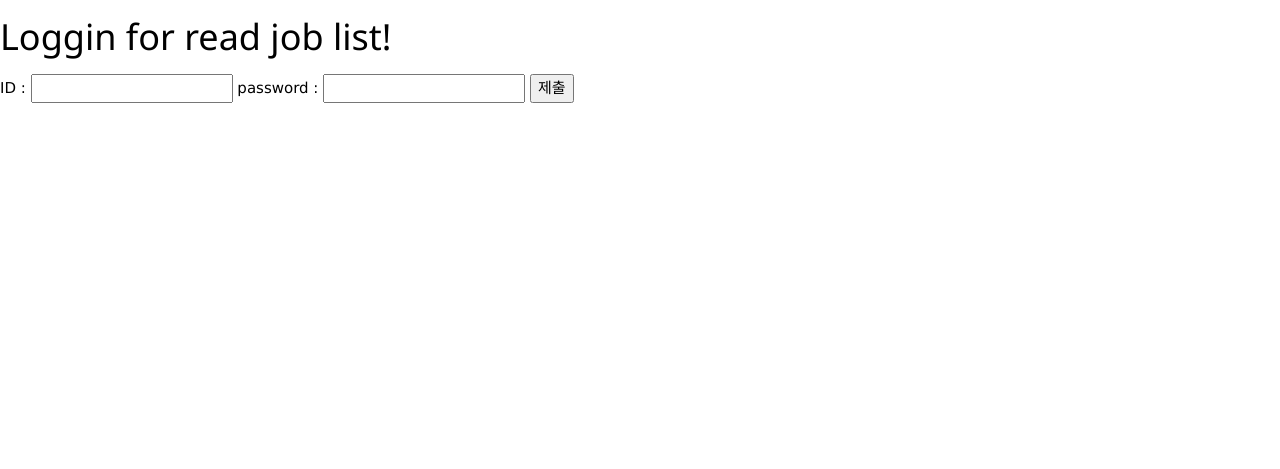
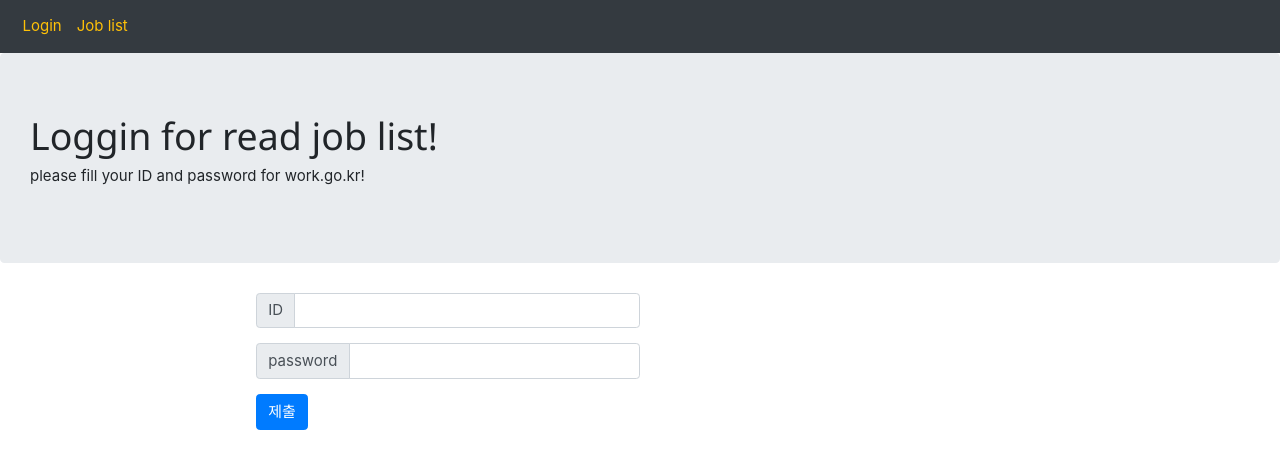
Before and after one commit to crh8598/develop, a Django app: page /job/login/ in a window 1280 px wide. Shown: the top 469 px of the page. Run offline with Django 3.2, Linux system fonts and the light colour scheme; some libraries are stand-ins or nearby versions.

Commit message:
10141642

```diff
--- a/web_config/job_list/views.py
+++ b/web_config/job_list/views.py
@@ -107,12 +107,12 @@ def collectJobInfo(d_path,id_1,pw_1):
         my_client.my_db.job_info.drop()
 
         # for goorm.io setting selenium
-        options = Options()
-        options.add_argument("--headless")
-        options.add_argument("--no-sandbox")
+        # options = Options()
+        # options.add_argument("--headless")
+        # options.add_argument("--no-sandbox")
 
-        driver = webdriver.Chrome(options=options)          # for goorm.io
-        #driver = webdriver.Chrome(executable_path=d_path) # for linux
+        # driver = webdriver.Chrome(options=options)          # for goorm.io
+        driver = webdriver.Chrome(executable_path=d_path) # for linux
 
         driver.implicitly_wait(3) # 암묵적으로 웹 자원을 (최대) 3초 기다리기
         driver.get(url=url)
--- a/web_config/static/css/style.css
+++ b/web_config/static/css/style.css
@@ -29,7 +29,7 @@ h1{font-size:36px}h2{font-size:30px}h3{font-size:24px}h4{font-size:20px}h5{font-
 h1,h2,h3,h4,h5,h6{font-family:"Segoe UI",Arial,sans-serif;font-weight:400;margin:10px 0}.w3-wide{letter-spacing:4px}
 hr{border:0;border-top:1px solid #eee;margin:20px 0}
 .w3-image{max-width:100%;height:auto}img{vertical-align:middle}a{color:inherit}
-.w3-table,.w3-table-all{border-collapse:collapse;border-spacing:0;width:100%;display:table}.w3-table-all{border:1px solid #ccc}
+.w3-table,.w3-table-all{border-collapse:collapse;border-spacing:1;width:100%;display:table}.w3-table-all{border:1px solid #ccc}
 .w3-bordered tr,.w3-table-all tr{border-bottom:1px solid #ddd}.w3-striped tbody tr:nth-child(even){background-color:#945d30}
 .w3-table-all tr:nth-child(odd){background-color:#fff}.w3-table-all tr:nth-child(even){background-color:#f1f1f1}
 .w3-hoverable tbody tr:hover,.w3-ul.w3-hoverable li:hover{background-color:#ccc}.w3-centered tr th,.w3-centered tr td{text-align:center}
--- a/web_config/templates/job_list/login_listing.html
+++ b/web_config/templates/job_list/login_listing.html
@@ -4,25 +4,62 @@
     <meta charset="UTF-8">
     <meta name="viewport" content="width=device-width, initial-scale=1.0">
     <link rel="stylesheet" href="/static/css/style.css">
-    <script src="https://code.jquery.com/jquery-3.5.1.js"></script>
+    <link rel="stylesheet" href="/static/css/style.css">
+    <!-- Latest compiled and minified CSS -->
+    <link rel="stylesheet" href="https://maxcdn.bootstrapcdn.com/bootstrap/4.5.2/css/bootstrap.min.css">
+    <!-- jQuery library -->
+    <script src="https://ajax.googleapis.com/ajax/libs/jquery/3.5.1/jquery.min.js"></script>
+    <!-- Popper JS -->
+    <script src="https://cdnjs.cloudflare.com/ajax/libs/popper.js/1.16.0/umd/popper.min.js"></script>
+    <!-- Latest compiled JavaScript -->
+    <script src="https://maxcdn.bootstrapcdn.com/bootstrap/4.5.2/js/bootstrap.min.js"></script>
     <title>My job info list</title>
 </head>
 <body>
 
-    <h1>
-        Loggin for read job list!
-    </h1>
+  <div>
+    <nav class="navbar navbar-expand-lg navbar-light bg-dark">
 
-    <!-- app_name = job_list 로 등록 해놓았으므로 아래의 url 사용이 가능해짐.-->
-    <form action="{% url 'job_list:list' %}" method="POST">
+        <div class="collapse navbar-collapse" id="navbarNav">
+          <ul class="navbar-nav">
+            <li class="nav-item active ">
+              <a class="nav-link text-warning" href="http://127.0.0.1:8000/job/login">Login <span class="sr-only">(current)</span></a>
+            </li>
+            <li class="nav-item">
+              <a class="nav-link text-warning" href="http://127.0.0.1:8000/job/list">Job list <span class="sr-only">(current)</span></a>
+            </li>
+          </ul>
+        </div>
+      </nav>
+</div>
+<div class="jumbotron">
+  <h1>
+    Loggin for read job list!
+</h1>
+<p> please fill your ID and password for work.go.kr!</p>
+
+</div>
+  <div style="width: 30%; margin-left: 20%;">
+      <!-- app_name = job_list 로 등록 해놓았으므로 아래의 url 사용이 가능해짐.-->
+      <form action="{% url 'job_list:list' %}" method="POST">
         {%csrf_token%}
-        <span> ID : </span>
-        <input type="text" name="id" id="id">
-        <span> password : </span>
-        <input type="password" name="pw" id="pw">
-        <input type="submit" value="제출">
+        <div class="input-group mb-3">
+          <div class="input-group-prepend">
+            <span class="input-group-text bg-blue">ID</span>
+          </div>
+          <input type="text" class="form-control " name="id" id="id" >
+        </div>
+        <div class="input-group mb-3">
+          <div class="input-group-prepend">
+            <span class="input-group-text bg-blue">password</span>
+          </div>
+          <input type="password" class="form-control" name="pw" id="pw">
+        </div>
+        <input type="submit" class="btn btn-primary" value="제출">
     </form>
     <!--<button type="button" onclick="send_data()">제출</button>-->
+
+  </div>
 
 
 </body>
```
Also changed, not shown: web_config/templates/job_list/list_page.html (+39 -8 lines).
